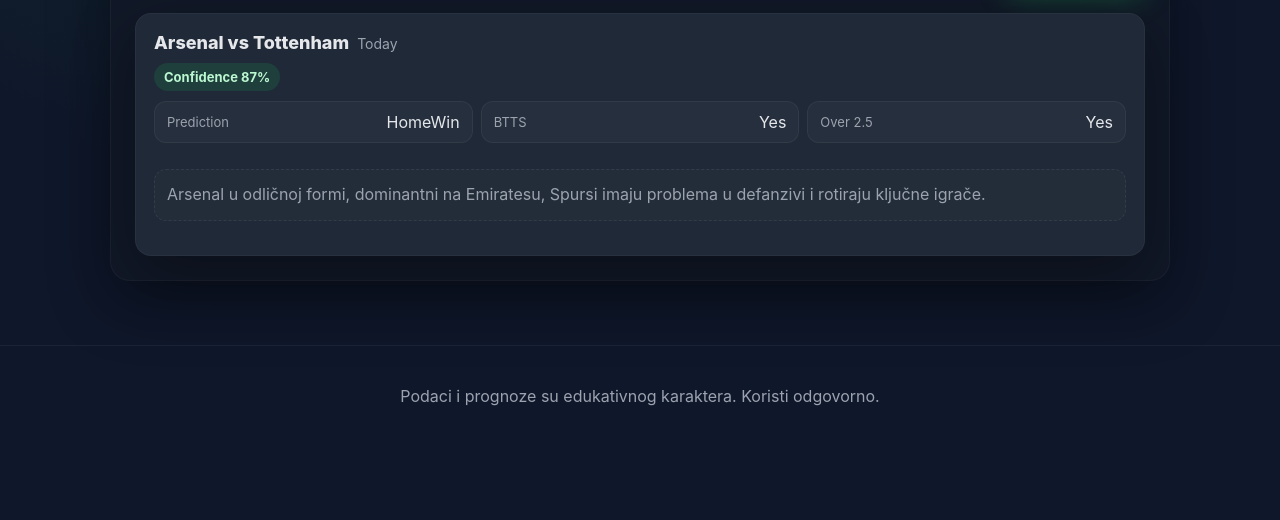
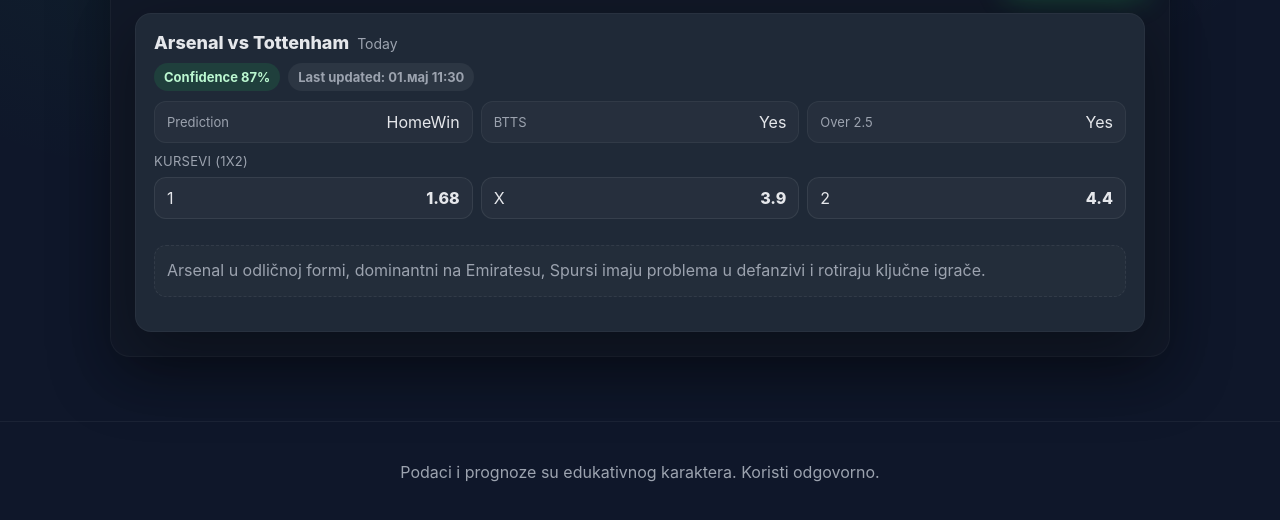
Before and after one commit to darkotosic/Naksir-Football-Betting-Tips, a plain HTML site: page index.html in a window 1280 px wide. Shown: the part 330-850 px from the top of the page. Before the commit the page ends 800 px from the top, so only its background shows below. Drawn offline with Linux system fonts and the light colour scheme.

Commit message:
Render odds and improve prediction states

```diff
--- a/assets/app.js
+++ b/assets/app.js
@@ -1,5 +1,54 @@
 const predictionsContainer = document.getElementById('predictions');
 const refreshButton = document.getElementById('refresh');
+
+function formatTimestamp(timestamp) {
+  const parsedDate = timestamp ? new Date(timestamp) : null;
+
+  if (!parsedDate || Number.isNaN(parsedDate.getTime())) {
+    return null;
+  }
+
+  return parsedDate.toLocaleString('sr-RS', {
+    day: '2-digit',
+    month: 'short',
+    hour: '2-digit',
+    minute: '2-digit',
+  });
+}
+
+function createOddsSection(odds) {
+  const oddsValues = odds && ['home', 'draw', 'away'].map((key) => odds[key]).filter(Boolean);
+  if (!oddsValues || oddsValues.length === 0) return null;
+
+  const oddsWrapper = document.createElement('div');
+  oddsWrapper.className = 'odds';
+
+  const oddsHeading = document.createElement('p');
+  oddsHeading.className = 'section-title';
+  oddsHeading.textContent = 'Kursevi (1X2)';
+
+  const oddsTable = document.createElement('div');
+  oddsTable.className = 'odds-table';
+
+  const labelMap = {
+    home: '1',
+    draw: 'X',
+    away: '2',
+  };
+
+  ['home', 'draw', 'away'].forEach((key) => {
+    if (!odds[key]) return;
+    const pill = document.createElement('div');
+    pill.className = 'odds-pill';
+    pill.innerHTML = `<span class="label">${labelMap[key]}</span><span class="value">${odds[key]}</span>`;
+    oddsTable.appendChild(pill);
+  });
+
+  oddsWrapper.appendChild(oddsHeading);
+  oddsWrapper.appendChild(oddsTable);
+
+  return oddsWrapper;
+}
 
 function createPredictionCard(prediction) {
   const card = document.createElement('article');
@@ -19,9 +68,21 @@
   header.appendChild(matchup);
   header.appendChild(kickoff);
 
+  const metaRow = document.createElement('div');
+  metaRow.className = 'card__meta';
+
   const badge = document.createElement('div');
   badge.className = 'badge';
   badge.textContent = `Confidence ${prediction.confidence}%`;
+  metaRow.appendChild(badge);
+
+  const formattedTimestamp = formatTimestamp(prediction.updatedAt || prediction.timestamp);
+  if (formattedTimestamp) {
+    const timestampBadge = document.createElement('div');
+    timestampBadge.className = 'badge badge--muted';
+    timestampBadge.textContent = `Last updated: ${formattedTimestamp}`;
+    metaRow.appendChild(timestampBadge);
+  }
 
   const oddsRow = document.createElement('div');
   oddsRow.className = 'predictions';
@@ -31,20 +92,35 @@
     <div class="pill"><span class="label">Over 2.5</span><span>${prediction.over25 ? 'Yes' : 'No'}</span></div>
   `;
 
+  const oddsSection = createOddsSection(prediction.odds);
+
   const reason = document.createElement('p');
   reason.className = 'reason';
   reason.textContent = prediction.reason;
 
   card.appendChild(header);
-  card.appendChild(badge);
+  card.appendChild(metaRow);
   card.appendChild(oddsRow);
+  if (oddsSection) card.appendChild(oddsSection);
   card.appendChild(reason);
 
   return card;
 }
 
+function renderState(message, showRetry = false) {
+  const ctaMarkup = showRetry
+    ? '<button id="retry-fetch" type="button" class="btn-secondary">Pokušaj ponovo</button>'
+    : '';
+
+  predictionsContainer.innerHTML = `<div class="empty-state"><p>${message}</p>${ctaMarkup}</div>`;
+
+  if (showRetry) {
+    document.getElementById('retry-fetch')?.addEventListener('click', () => refreshButton?.click());
+  }
+}
+
 async function loadPredictions() {
-  predictionsContainer.innerHTML = '<p class="empty-state">Učitavanje prognoza...</p>';
+  renderState('Učitavanje prognoza...', false);
   try {
     const response = await fetch('data/predictions.json');
     if (!response.ok) {
@@ -53,7 +129,7 @@
     const data = await response.json();
 
     if (!Array.isArray(data) || data.length === 0) {
-      predictionsContainer.innerHTML = '<p class="empty-state">Nema dostupnih prognoza.</p>';
+      renderState('Trenutno nema dostupnih prognoza. Klikni na „Osveži prognoze“ da pokušaš ponovo za nekoliko minuta.', true);
       return;
     }
 
@@ -61,7 +137,7 @@
     data.forEach((prediction) => predictionsContainer.appendChild(createPredictionCard(prediction)));
   } catch (error) {
     console.error(error);
-    predictionsContainer.innerHTML = '<p class="empty-state">Greška pri učitavanju prognoza. Pokušaj ponovo.</p>';
+    renderState('Došlo je do greške pri učitavanju. Proveri konekciju i klikni na „Osveži prognoze“ da pokušaš ponovo.', true);
   }
 }
 
--- a/assets/style.css
+++ b/assets/style.css
@@ -130,6 +130,13 @@
   gap: 8px;
 }
 
+.card__meta {
+  display: flex;
+  flex-wrap: wrap;
+  gap: 8px;
+  align-items: center;
+}
+
 .matchup {
   font-weight: 800;
   font-size: 18px;
@@ -151,6 +158,11 @@
   font-weight: 700;
   font-size: 13px;
   width: fit-content;
+}
+
+.badge--muted {
+  background: rgba(255, 255, 255, 0.06);
+  color: var(--muted);
 }
 
 .predictions {
@@ -175,6 +187,40 @@
   font-size: 13px;
 }
 
+.odds {
+  display: flex;
+  flex-direction: column;
+  gap: 8px;
+}
+
+.section-title {
+  margin: 0;
+  color: var(--muted);
+  font-size: 13px;
+  letter-spacing: 0.02em;
+  text-transform: uppercase;
+}
+
+.odds-table {
+  display: grid;
+  grid-template-columns: repeat(auto-fit, minmax(90px, 1fr));
+  gap: 8px;
+}
+
+.odds-pill {
+  border: 1px solid rgba(255, 255, 255, 0.08);
+  background: rgba(255, 255, 255, 0.03);
+  border-radius: 12px;
+  padding: 10px 12px;
+  display: flex;
+  justify-content: space-between;
+  align-items: center;
+}
+
+.odds-pill .value {
+  font-weight: 800;
+}
+
 .reason {
   background: rgba(255, 255, 255, 0.02);
   border: 1px dashed rgba(255, 255, 255, 0.07);
@@ -196,3 +242,34 @@
   padding: 48px 0;
   color: var(--muted);
 }
+
+.btn-secondary {
+  background: transparent;
+  border: 1px solid rgba(255, 255, 255, 0.12);
+  color: var(--text);
+  box-shadow: none;
+  margin-top: 8px;
+}
+
+.btn-secondary:hover {
+  background: rgba(255, 255, 255, 0.06);
+}
+
+@media (max-width: 640px) {
+  .card {
+    padding: 16px;
+  }
+
+  .card__header {
+    flex-direction: column;
+    align-items: flex-start;
+  }
+
+  .predictions {
+    grid-template-columns: 1fr;
+  }
+
+  .odds-table {
+    grid-template-columns: repeat(auto-fit, minmax(110px, 1fr));
+  }
+}
--- a/data/predictions.json
+++ b/data/predictions.json
@@ -7,6 +7,12 @@
     "btts": true,
     "over25": true,
     "confidence": 87,
-    "reason": "Arsenal u odličnoj formi, dominantni na Emiratesu, Spursi imaju problema u defanzivi i rotiraju ključne igrače."
+    "reason": "Arsenal u odličnoj formi, dominantni na Emiratesu, Spursi imaju problema u defanzivi i rotiraju ključne igrače.",
+    "odds": {
+      "home": 1.68,
+      "draw": 3.9,
+      "away": 4.4
+    },
+    "updatedAt": "2024-05-01T11:30:00Z"
   }
 ]
```
